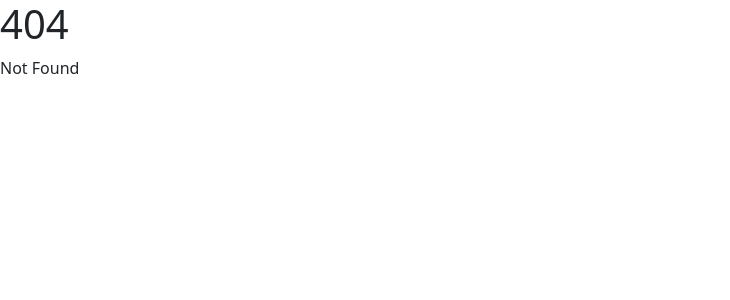
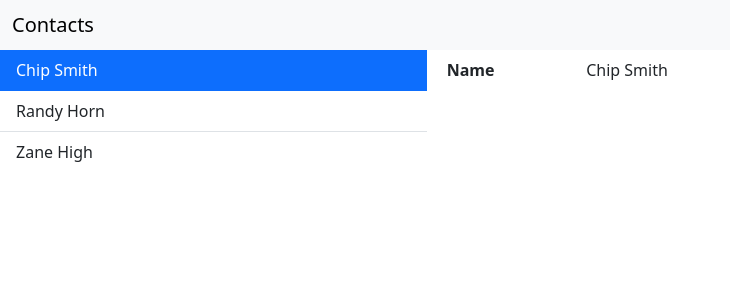
Before and after one commit to markhobson/contacts-svelte, a SvelteKit app: page /contact/1 in a window 1280 px wide. Before the commit this address had no page. Shown: the top 300 px of the page, without its empty margins (0-730 px from the left). Built offline with nearby package versions, Linux system fonts and the light colour scheme.

Commit message:
Show contact details

```diff
--- /dev/null
+++ b/src/lib/Contact.svelte
@@ -0,0 +1,8 @@
+<script>
+    export let contact;
+</script>
+
+<dl class="row m-2">
+    <dt class="col-2">Name</dt>
+    <dd class="col-10">{contact.name}</dd>
+</dl>
--- a/src/lib/ContactList.svelte
+++ b/src/lib/ContactList.svelte
@@ -1,9 +1,12 @@
 <script>
     import contacts from "$lib/contactsStore.js";
+    export let selected;
 </script>
 
-<ul class="list-group list-group-flush">
+<div class="list-group list-group-flush">
     {#each $contacts as contact}
-        <li class="list-group-item">{contact}</li>
+        <a class="list-group-item list-group-item-action" class:active={selected === contact} href="/contact/{contact.id}">
+            {contact.name}
+        </a>
     {/each}
-</ul>
+</div>
--- a/src/lib/contactsStore.js
+++ b/src/lib/contactsStore.js
@@ -1,7 +1,7 @@
 import { writable } from "svelte/store";
 
 export default writable([
-    "Chip Smith",
-    "Randy Horn",
-    "Zane High"
+    {id: 1, name: "Chip Smith"},
+    {id: 2, name: "Randy Horn"},
+    {id: 3, name: "Zane High"}
 ]);
--- /dev/null
+++ b/src/routes/+layout.svelte
@@ -0,0 +1,7 @@
+<nav class="navbar bg-body-tertiary">
+    <div class="container-fluid">
+        <span class="navbar-brand mb-0 h1">Contacts</span>
+    </div>
+</nav>
+
+<slot/>
--- a/src/routes/+page.svelte
+++ b/src/routes/+page.svelte
@@ -1,12 +1,6 @@
 <script>
     import ContactList from "$lib/ContactList.svelte";
 </script>
-
-<nav class="navbar bg-body-tertiary">
-    <div class="container-fluid">
-        <span class="navbar-brand mb-0 h1">Contacts</span>
-    </div>
-</nav>
 
 <div class="container-fluid g-0">
     <div class="row g-0">
--- /dev/null
+++ b/src/routes/contact/[id]/+page.svelte
@@ -0,0 +1,19 @@
+<script>
+    import { page } from "$app/stores";
+    import contacts from "$lib/contactsStore.js";
+    import ContactList from "$lib/ContactList.svelte";
+    import Contact from "$lib/Contact.svelte";
+
+    $: contact = $contacts.find(contact => contact.id === parseInt($page.params.id));
+</script>
+
+<div class="container-fluid g-0">
+    <div class="row g-0">
+        <div class="col-4">
+            <ContactList selected={contact}/>
+        </div>
+        <div class="col">
+            <Contact contact={contact}/>
+        </div>
+    </div>
+</div>
```
